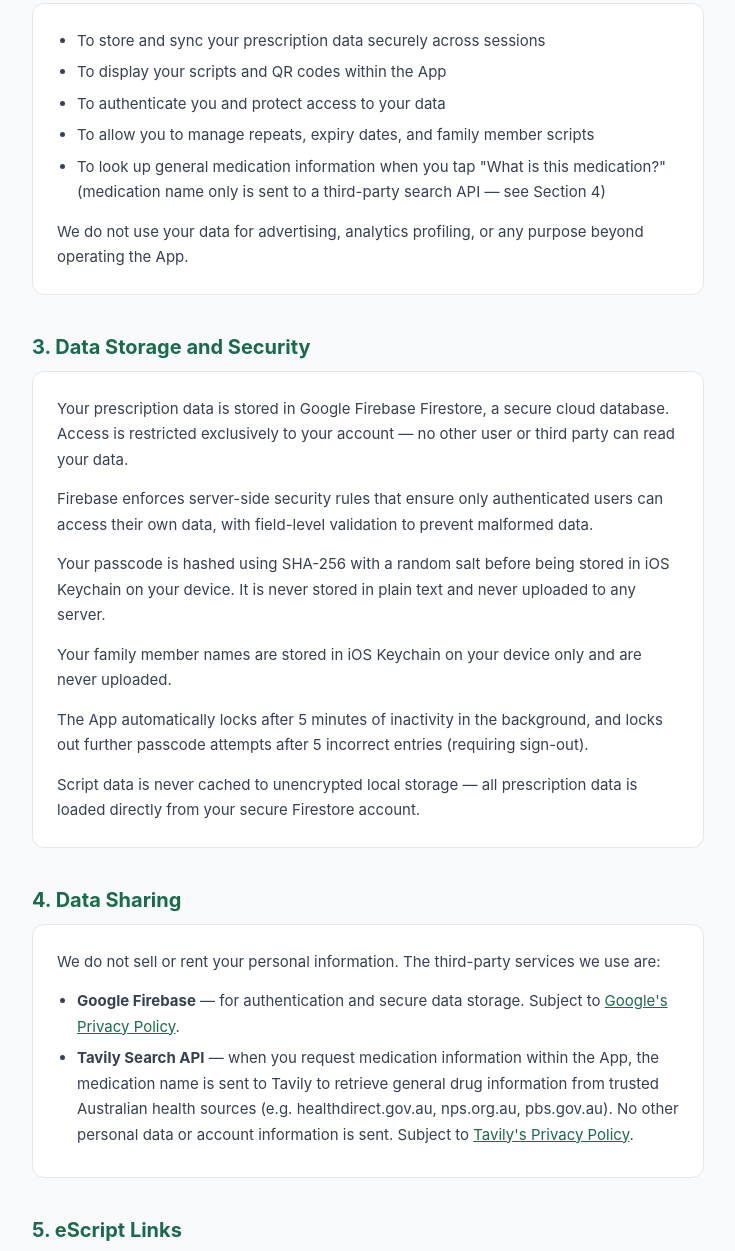
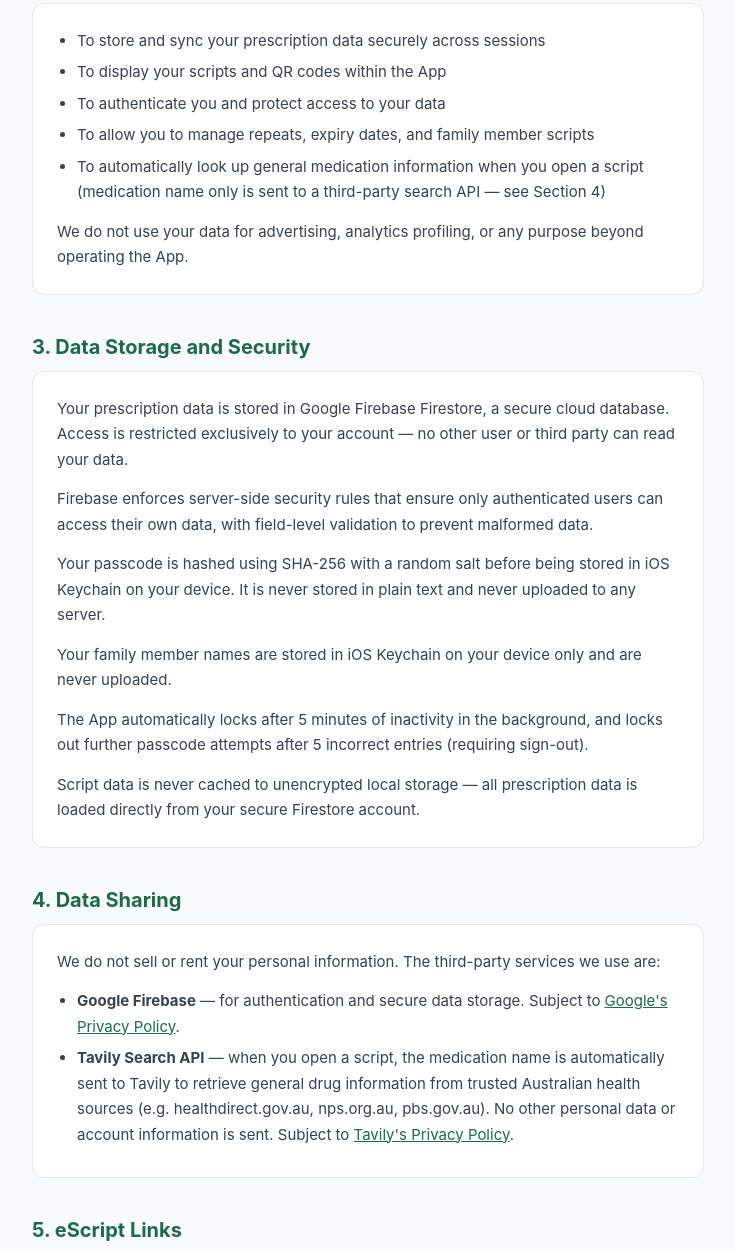
Before and after one commit to jatindersood-bot/scriptready-site, a plain HTML site: page index.html in a window 1280 px wide. Shown: the part 1024-2275 px from the top of the page, without its empty margins (272-1007 px from the left). Drawn offline with Linux system fonts and the light colour scheme.

Commit message:
Fix Tavily description: medication info is fetched automatically on script open, not user-triggered

```diff
--- a/index.html
+++ b/index.html
@@ -113,7 +113,7 @@
       <li>To display your scripts and QR codes within the App</li>
       <li>To authenticate you and protect access to your data</li>
       <li>To allow you to manage repeats, expiry dates, and family member scripts</li>
-      <li>To look up general medication information when you tap "What is this medication?" (medication name only is sent to a third-party search API — see Section 4)</li>
+      <li>To automatically look up general medication information when you open a script (medication name only is sent to a third-party search API — see Section 4)</li>
     </ul>
     <p style="margin-bottom: 0;">We do not use your data for advertising, analytics profiling, or any purpose beyond operating the App.</p>
   </div>
@@ -133,7 +133,7 @@
     <p>We do not sell or rent your personal information. The third-party services we use are:</p>
     <ul style="margin-top: 12px; margin-bottom: 0;">
       <li><strong>Google Firebase</strong> — for authentication and secure data storage. Subject to <a href="https://firebase.google.com/support/privacy" target="_blank">Google's Privacy Policy</a>.</li>
-      <li><strong>Tavily Search API</strong> — when you request medication information within the App, the medication name is sent to Tavily to retrieve general drug information from trusted Australian health sources (e.g. healthdirect.gov.au, nps.org.au, pbs.gov.au). No other personal data or account information is sent. Subject to <a href="https://tavily.com/privacy" target="_blank">Tavily's Privacy Policy</a>.</li>
+      <li><strong>Tavily Search API</strong> — when you open a script, the medication name is automatically sent to Tavily to retrieve general drug information from trusted Australian health sources (e.g. healthdirect.gov.au, nps.org.au, pbs.gov.au). No other personal data or account information is sent. Subject to <a href="https://tavily.com/privacy" target="_blank">Tavily's Privacy Policy</a>.</li>
     </ul>
   </div>
 
```
